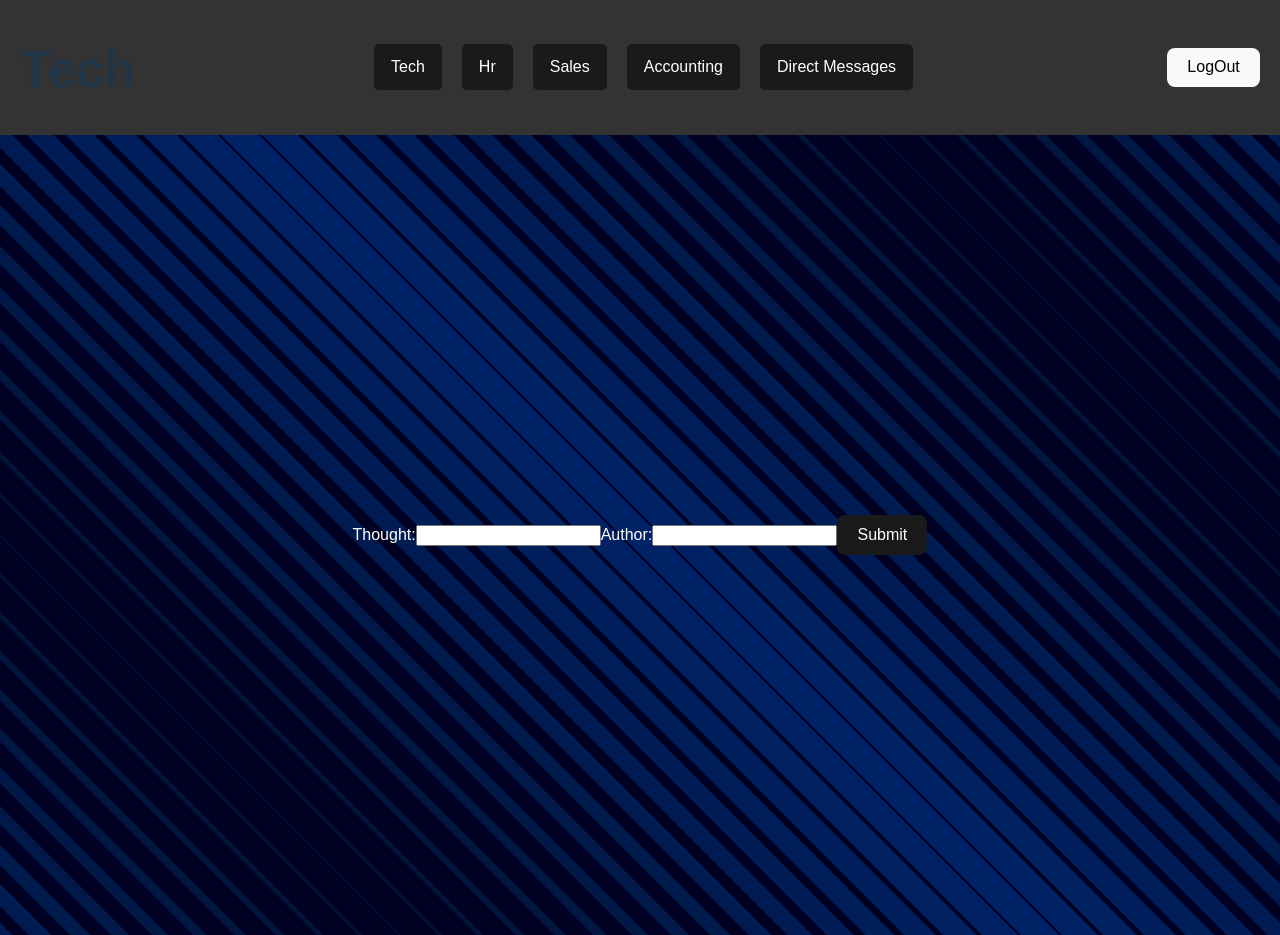
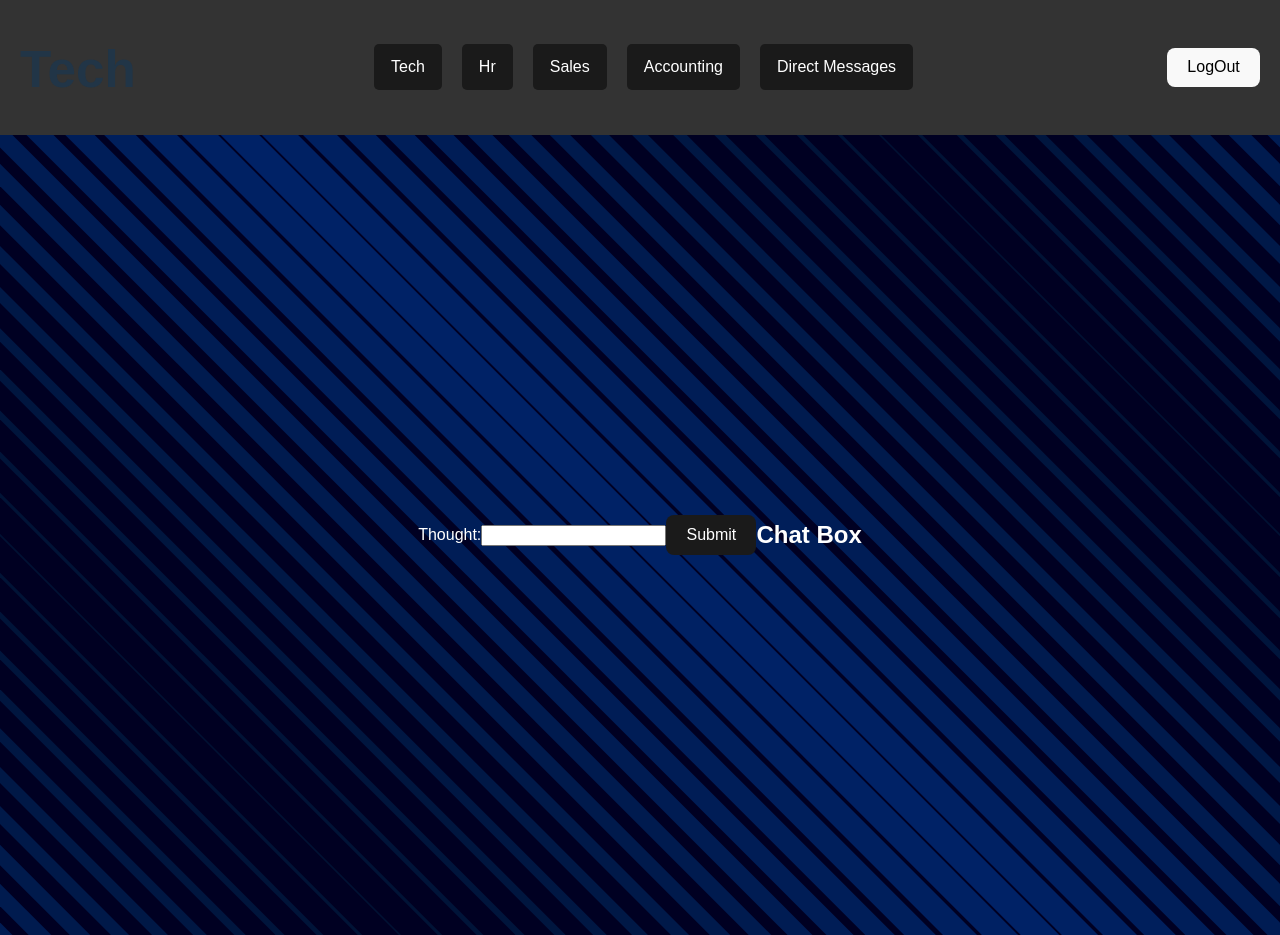
Before and after one commit to wJollie/ConnectUs, a React (Vite) app in the folder client/: page /home in a window 1280 px wide. Built offline with nearby package versions, Linux system fonts and the light colour scheme.

Commit message:
-Changed Chat to chat

```diff
--- a/client/src/main.jsx
+++ b/client/src/main.jsx
@@ -11,7 +11,7 @@ import { createBrowserRouter, RouterProvider } from "react-router-dom";
 import ReactDOM from 'react-dom/client'
 import App from './App.jsx'
 import './index.css'
-import Chat from './pages/Chat.jsx'
+import Chat from './pages/chat.jsx'
 
 const router = createBrowserRouter([
   {
--- a/client/src/pages/Tech.jsx
+++ b/client/src/pages/Tech.jsx
@@ -1,7 +1,6 @@
 import React, { useState } from 'react';
 import { useMutation } from '@apollo/client';
 import { ADDTHOUGHT } from '../utils/mutations';
-import Navbar from './Nav.jsx';
 
 const ThoughtForm = () => {
   const [thoughtText, setThoughtText] = useState('');
@@ -9,16 +8,21 @@ const ThoughtForm = () => {
   const [department, setDepartment] = useState('Tech');
   const [addThought, { error }] = useMutation(ADDTHOUGHT);
 
+  // New state to store thoughts
+  const [thoughts, setThoughts] = useState([]);
+
   const handleSubmit = async (event) => {
     event.preventDefault();
-    // Add your logic to save the thought to your database here
-    console.log(`Thought Text: ${thoughtText}`);
-    console.log(`Thought Author: ${thoughtAuthor}`);
+
     try {
       const { data } = await addThought({
         variables: { thoughtText, thoughtAuthor, department },
       });
-        console.log(data.addThought);
+
+      // Update the list of thoughts with the new thought
+      setThoughts((prevThoughts) => [...prevThoughts, data.addThought]);
+
+      // Clear the form fields
       setThoughtText('');
       setThoughtAuthor('');
     } catch (e) {
@@ -38,7 +42,7 @@ const ThoughtForm = () => {
             required
           />
         </label>
-      <label>
+        {/* <label>
           Author:
           <input
             type="text"
@@ -46,9 +50,20 @@ const ThoughtForm = () => {
             onChange={(e) => setThoughtAuthor(e.target.value)}
             required
           />
-      </label>
+        </label> */}
         <input className="linkButton" type="submit" value="Submit" />
       </form>
+
+      {/* Display thoughts in a chat box */}
+      <div className="chatBox">
+        <h2>Chat Box</h2>
+        {thoughts.map((thought) => (
+          <div key={thought._id} className="chatMessage">
+            <p>{thought.thoughtText}</p>
+            <p>Author: {thought.thoughtAuthor}</p>
+          </div>
+        ))}
+      </div>
     </div>
   );
 };
```
Lines whose indentation alone changed are shown as unchanged.
